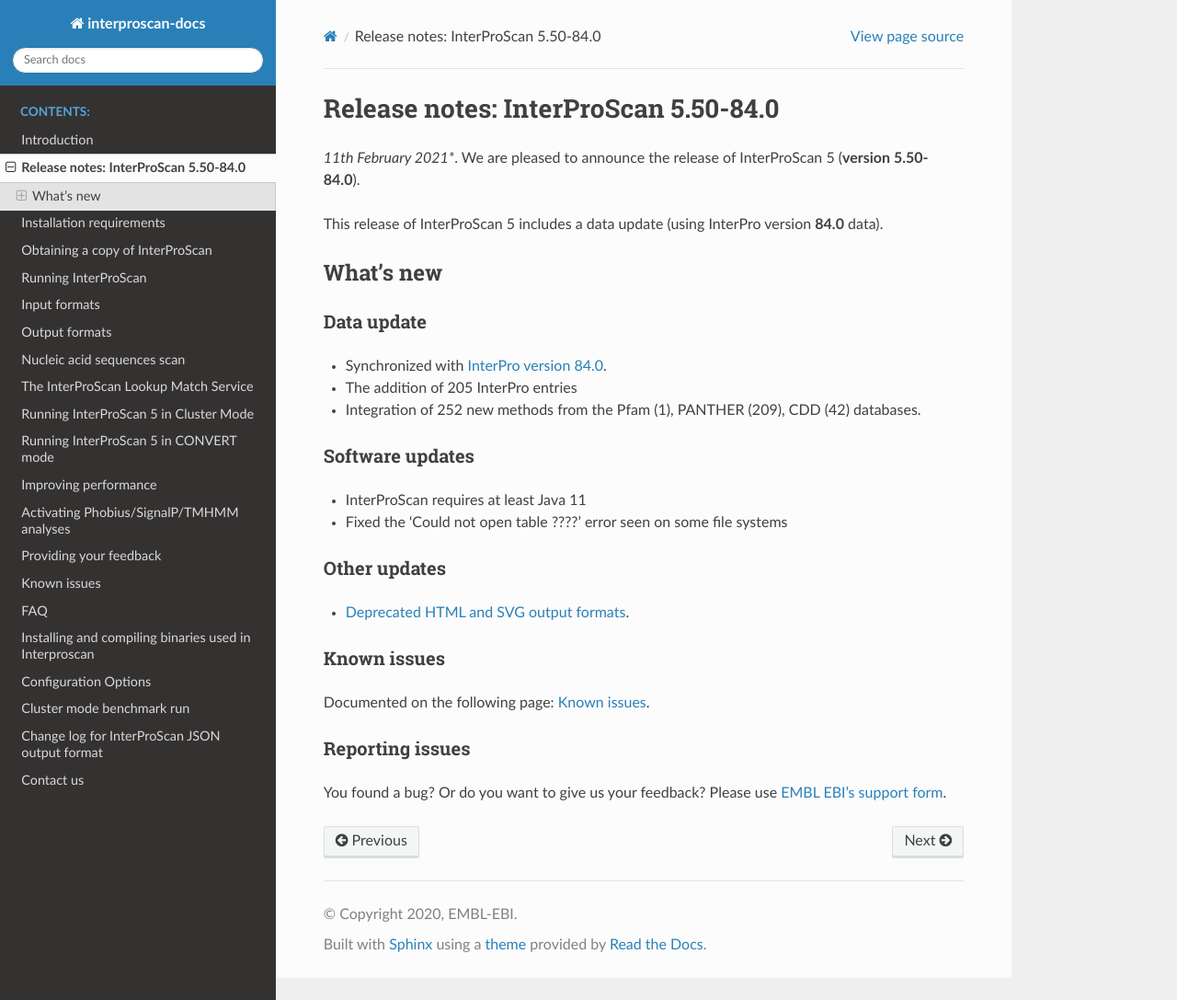
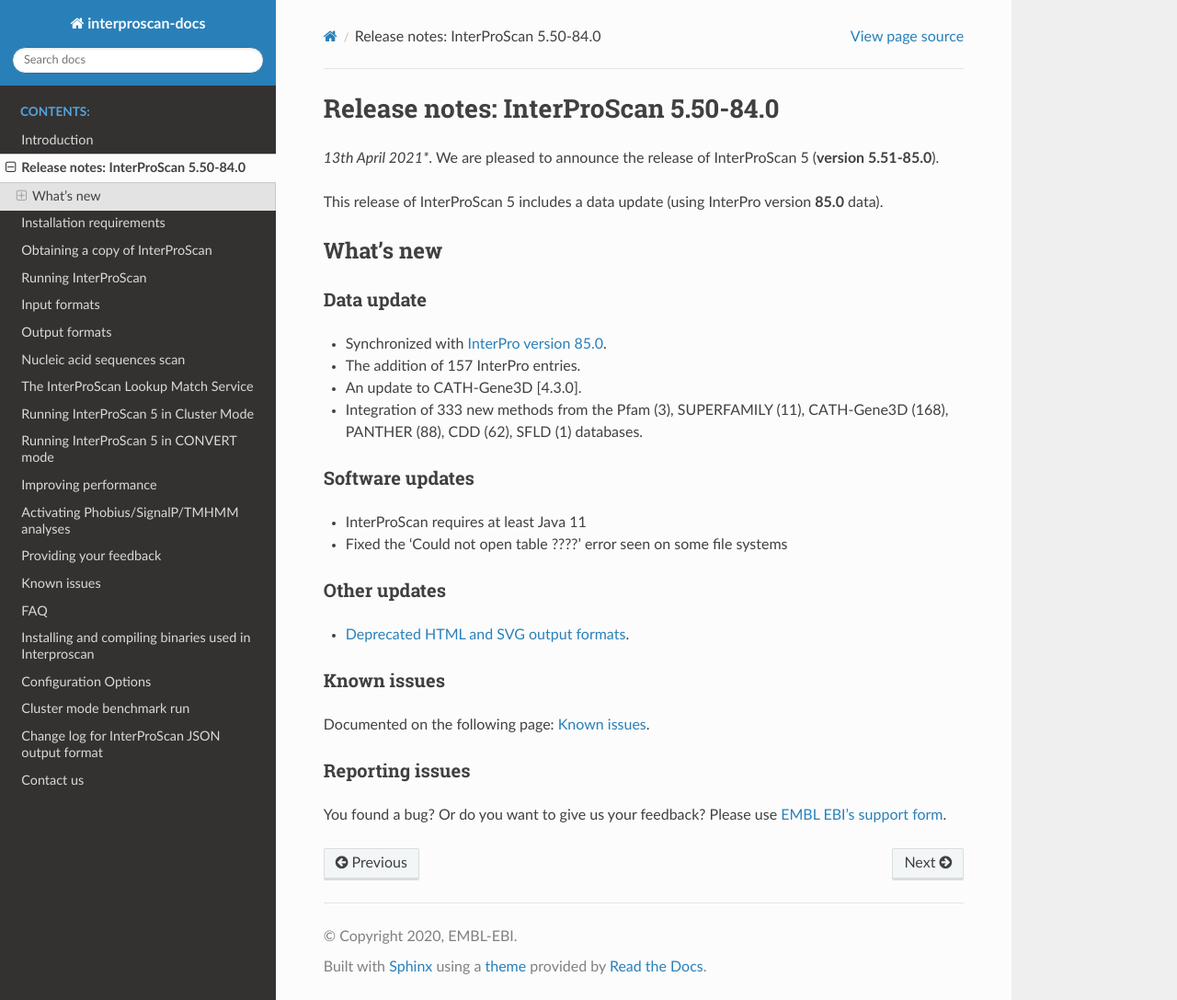
Before and after one commit to ebi-pf-team/interproscan-docs, a Sphinx documentation site: the page built from docs/ReleaseNotes.rst, in a window 1280 px wide and 1087 px high. Shown: the whole window at 92% size. Built offline with Sphinx 7.4.7 and the Read the Docs theme 2.0.0, drawn with Linux system fonts in a browser that asks for light colours.

Commit message:
updated to v5.51-85.0

```diff
--- a/docs/ReleaseNotes.rst
+++ b/docs/ReleaseNotes.rst
@@ -1,11 +1,11 @@
 Release notes: InterProScan 5.50-84.0
 =====================================
 
-*11th February 2021**. We are pleased to announce the release of
-InterProScan 5 (**version 5.50-84.0**).
+*13th April 2021**. We are pleased to announce the release of
+InterProScan 5 (**version 5.51-85.0**).
 
 This release of InterProScan 5 includes a data update (using InterPro
-version **84.0** data).
+version **85.0** data).
 
 What’s new
 ~~~~~~~~~~
@@ -14,9 +14,10 @@
 ^^^^^^^^^^^
 
 -  Synchronized with `InterPro version
-   84.0 <http://www.ebi.ac.uk/interpro/release_notes>`__.
--  The addition of 205 InterPro entries
--  Integration of 252 new methods from the Pfam (1), PANTHER (209), CDD (42) databases.
+   85.0 <http://www.ebi.ac.uk/interpro/release_notes>`__.
+-  The addition of 157 InterPro entries.
+-  An update to CATH-Gene3D [4.3.0].
+-  Integration of 333 new methods from the Pfam (3), SUPERFAMILY (11), CATH-Gene3D (168), PANTHER (88), CDD (62), SFLD (1) databases.
 
 Software updates
 ^^^^^^^^^^^^^^^^
```
Also changed, not shown: docs/HowToDownload.rst (+7 -7 lines).
